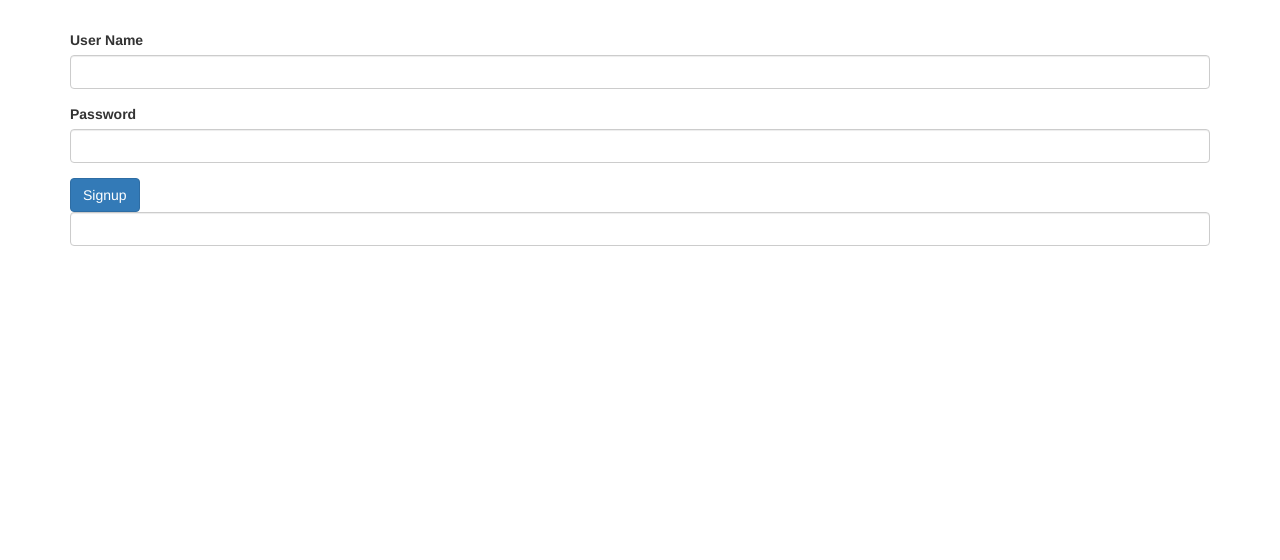
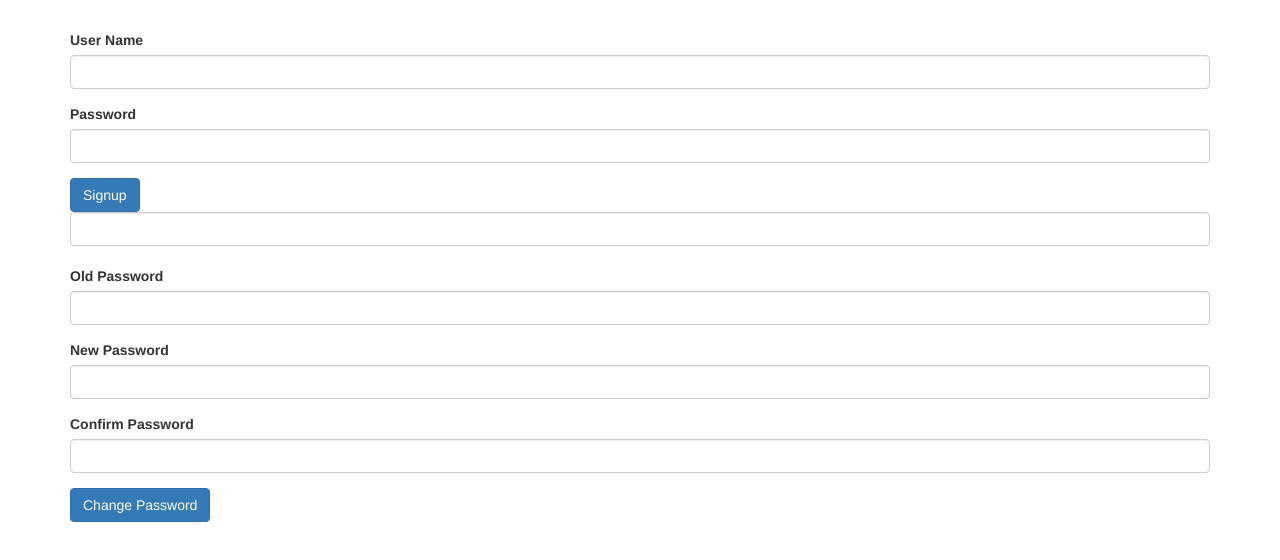
Before and after one commit to aaybhangu/DemoAngular, an Angular app: page / in a window 1280 px wide. Shown: the top 560 px of the page. Built offline with nearby package versions, Linux system fonts and the light colour scheme.

Commit message:
New changes

```diff
--- a/src/app/app.component.html
+++ b/src/app/app.component.html
@@ -35,4 +35,5 @@
       <form-assignment></form-assignment-->
         <signup-form></signup-form>
         <new-course-form></new-course-form>
+        <change-password></change-password>
     </div>
--- a/src/app/app.module.ts
+++ b/src/app/app.module.ts
@@ -16,6 +16,7 @@ import { ContactFormComponent } from './contact-form/contact-form.component';
 import { FormAssignmentComponent } from './form-assignment/form-assignment.component';
 import { SignupFormComponent } from './signup-form/signup-form.component';
 import { NewCourseFormComponent } from './new-course-form/new-course-form.component';
+import { ChangePasswordComponent } from './change-password/change-password.component';
 @NgModule({
   declarations: [
     AppComponent,
@@ -28,7 +29,7 @@ import { NewCourseFormComponent } from './new-course-form/new-course-form.compon
     DirectiveExpComponent,
     ContactFormComponent,
     FormAssignmentComponent,
-    SignupFormComponent, NewCourseFormComponent
+    SignupFormComponent, NewCourseFormComponent, ChangePasswordComponent
   ],
   imports: [
     BrowserModule,
--- /dev/null
+++ b/src/app/change-password/change-password.component.html
@@ -0,0 +1,27 @@
+<form [formGroup]="form">
+  <div class="form-group">
+      <label for="oldPassword">Old Password</label>
+      <input
+      formControlName="oldPassword"
+      id="oldPassword"
+      type="text"
+      class="form-control">
+      <div *ngIf="_form('oldPassword').pending">Matching password....</div>
+      <div *ngIf="_form('oldPassword').touched && _form('oldPassword').invalid" class="alert alert-danger">
+         <div *ngIf="_form('oldPassword').errors.required">Old Password is required.</div>
+         <div *ngIf="_form('oldPassword').errors.matchPassword">Old Password not is same.</div>
+    </div>
+  </div>
+    <div class="form-group">
+        <label for="">New Password</label>
+        <input formcontrolName ="newPassword" id="newPassword" class="form-control" type="text">
+        <div *ngIf="_form('newPassword').touched && _form('newPassword').invalid" class="alert alert-danger">
+          <div *ngIf="_form('newPassword').errors.required"> New Password is required.</div>
+        </div>
+      </div>
+      <div class="form-group">
+          <label for="">Confirm Password</label>
+          <input class="form-control" type="text">
+        </div>
+        <button class="btn btn-primary">Change Password</button>
+</form>
--- /dev/null
+++ b/src/app/change-password/change-password.component.ts
@@ -0,0 +1,21 @@
+import { Component, OnInit,group } from '@angular/core';
+import { FormGroup,Validators, FormControl } from '@angular/forms';
+import { passwordValidators } from './password.validators';
+
+@Component({
+  selector: 'change-password',
+  templateUrl: './change-password.component.html',
+  styleUrls: ['./change-password.component.css']
+})
+export class ChangePasswordComponent {
+
+  form=new FormGroup({
+    oldPassword:new FormControl('',Validators.required,passwordValidators.matchPassword),
+    newPassword:new FormControl('',Validators.required),
+    confirmPassword:new FormControl('',Validators.required,passwordValidators.matchPassword),
+  })
+
+  _form(required){
+return this.form.get(required);
+  }
+}
--- /dev/null
+++ b/src/app/change-password/password.validators.ts
@@ -0,0 +1,14 @@
+import { AbstractControl, ValidationErrors } from "@angular/forms";
+
+
+export class passwordValidators{
+  static matchPassword(control:AbstractControl): Promise<ValidationErrors|null>{
+      return new Promise((resolve,reject)=>{
+      setTimeout(()=>{
+        if(control.value != "1234")
+            resolve({matchPassword:true});
+        resolve (null);
+      },2000);
+      });
+  }
+}
```
Also changed, not shown: src/app/change-password/change-password.component.css (added), 1 other file (tests, documents, lock files or other folders).
